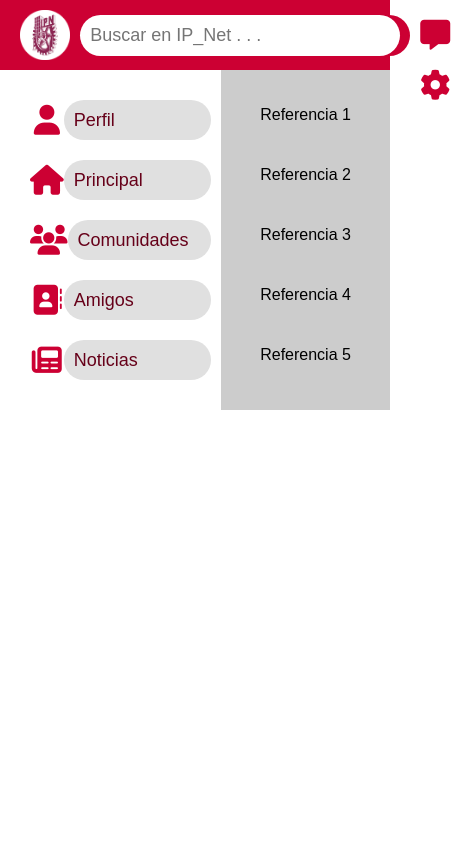
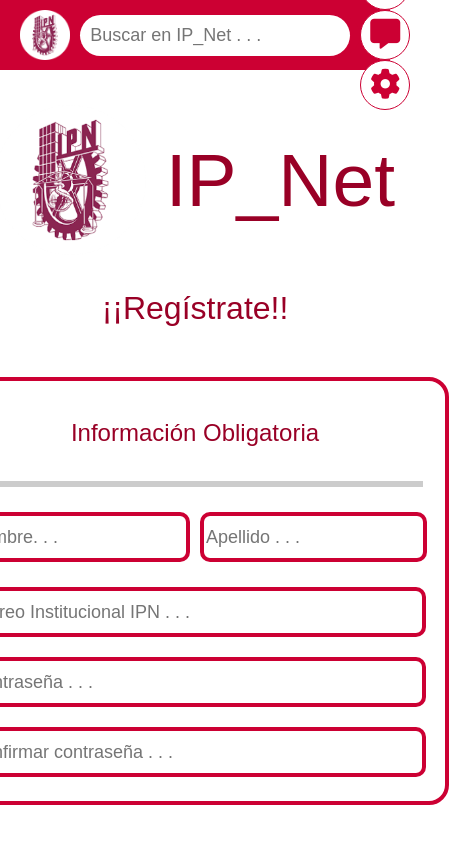
Before and after one commit to AcerejaAMS/ipnet, a React (Create React App) app: page /pprincipal in a window 390 px wide. Shown: the top 844 px of the page, 470 px wide, since content can reach past the window. Built offline with nearby package versions, Linux system fonts and the light colour scheme; a web font is replaced by a local one.

Commit message:
Barra de Herramientas

```diff
--- a/src/App.js
+++ b/src/App.js
@@ -2,7 +2,7 @@
 import { BrowserRouter as Router, Routes, Route } from 'react-router-dom';
 import Ingresar from './components/Ingresar';
 import Crear from './components/CrearCuenta';
-import PagPrincipal from './components/Principal';
+import Barra from './components/BarraHerramientas';
 
 const App = () => {
   return (
@@ -10,7 +10,7 @@
       <Routes>
         <Route path="/" element={<Ingresar />} />
         <Route path="/crear" element={<Crear/>} />
-        <Route path="/pprincipal" element={<PagPrincipal/>} />
+        <Route path="/pprincipal" element={[<Barra/>,<Crear/>]} />
       </Routes>
     </Router>
   );
--- /dev/null
+++ b/src/components/BarraHerramientas.js
@@ -0,0 +1,28 @@
+import React from 'react';
+import './aparienciaBarraHerramientas.css';
+
+const Barra = () => {
+    const basebarra = (
+        <header>
+            <div className="logo">
+                <img src="logoPW.png" alt='Logo'/>
+                <div className="busquedaContenedor">
+                    <input type="text" className="busquedaEntrada" placeholder="Buscar en IP_Net . . ."/>
+                </div>
+            </div>
+            <div>
+                <button className='botonesHerramientas'>
+                    <i className="fa-solid fa-bell"></i>
+                </button>
+                <button className='botonesHerramientas'>
+                    <i className="fa-solid fa-message"></i>
+                </button>
+                <button className='botonesHerramientas'>
+                    <i className="fa-solid fa-gear"></i>
+                </button>
+            </div>
+        </header>);
+    return(basebarra);
+};
+
+export default Barra;
--- a/src/components/Ingresar.js
+++ b/src/components/Ingresar.js
@@ -24,7 +24,7 @@
             <p className="tituloCuerpo">Iniciar sesión</p>
             <div className="cuerpo">
                 <div className="entradaInfo">
-                    <input type="text" className="input-style" placeholder="Correo electrónico . . ."/>
+                    <input type="text " className="input-style" placeholder="Correo electrónico . . ."/>
                     <input type="password" className="input-style" placeholder="Contraseña . . ."/>
                     <button className="button-styleIS">Ingresar</button>
                     <p className='contrasenaOlvidadada' onClick={CambioPagina_OlvidarContrasena}>¿Olvidaste la Contraseña?</p>
--- a/src/components/Principal.js
+++ b/src/components/Principal.js
@@ -2,6 +2,7 @@
 import './aparienciaPrincipal.css';
 
 const PagPrincipal = () => {
+    /*
     const base = (
         <body>
             <div className="contencionCuerpo">
@@ -57,6 +58,11 @@
                 </div>
             </div>
         </body>);
+        */
+
+    const base = (
+        <div></div>
+    );
     return(base);
 };
 
--- /dev/null
+++ b/src/components/aparienciaBarraHerramientas.css
@@ -0,0 +1,101 @@
+
+header {
+  display: flex;
+  height: 50px;
+  background-color: #cc0033;
+  border-color: #cc0033;
+  justify-content: space-between;
+  align-items: center;
+  padding: 10px;
+}
+
+.botonesHerramientas {
+  background-color:white;
+  height: 50px;
+  width: 50px;
+  border-radius: 100%;
+  border: 1px solid #cc0033;
+  font-size: 30px;
+  align-content: center;
+  text-align: center;
+  cursor: pointer;
+}
+
+.fa-message {
+  color: #cc0033; /* Color normal */
+  transition: color 0.1s ease; /* Transición suave */
+}
+
+.botonesHerramientas:hover{
+  color: #0084B4;
+  background-color: #C9F1FF;
+}
+
+.botonesHerramientas:hover .fa-message {
+  color: #0084B4;
+  background-color: #C9F1FF;
+}
+
+.fa-bell {
+  color: #cc0033; /* Color normal */
+  transition: color 0.1s ease; /* Transición suave */
+}
+
+.botonesHerramientas:hover .fa-bell {
+  color: #0084B4;
+  background-color: #C9F1FF;
+}
+
+.fa-gear {
+  color: #cc0033; /* Color normal */
+  transition: color 0.1s ease; /* Transición suave */
+}
+
+.botonesHerramientas:hover .fa-gear {
+  color: #0084B4;
+  background-color: #C9F1FF;
+}
+
+.logo {
+  display: flex;
+  align-items: center;
+}
+
+.logo img{
+  height: 50px;
+  padding: 10px;
+}
+
+.busquedaContenedor {
+  background-color: #cc0033; /* Color de fondo del contenedor */
+  border-radius: 50px;
+  display: flex;
+  align-items: center;
+  padding-right: 10px;
+}
+
+.busquedaEntrada {
+  border: none;
+  border-color: #cc0033;
+  border-radius: 50px;
+  padding: 10px;
+  font-size: 18px;
+  outline: none;
+  width: 300px;
+  color: #660019;
+  padding-right: 10px;
+}
+
+@media only screen and (max-width: 600px){
+  .busquedaEntrada {
+    border: none;
+    border-color: #cc0033;
+    border-radius: 50px;
+    padding: 10px;
+    font-size: 18px;
+    outline: none;
+    width: 250px;
+    color: #660019;
+    padding-right: 10px;
+  }
+}
--- a/src/components/aparienciaCrearCuenta.css
+++ b/src/components/aparienciaCrearCuenta.css
@@ -228,11 +228,23 @@
     color: #990026;
 }
 
-@media only screen and (max-width: 700px){
+@media only screen and (max-width: 600px){
     .estiloTitulo {
         font-size: 75px;
         color: #990026;
         margin: 10px;
         position: relative;
     }
+
+    .entradaInfo {
+        display: flex;
+        border-radius: 20px;
+        border: 4px solid #CC0033;
+        width: 500px;
+        height: 420px;
+        justify-content: center;
+        align-items: center;
+        margin: 50px;
+        flex-direction: column;
+    }
 }
--- a/src/components/aparienciaIngresar.css
+++ b/src/components/aparienciaIngresar.css
@@ -133,7 +133,6 @@
 
 .button-styleCC:hover{
     background-color: #0084B4;
-    border-color: #0084B4;
 }
 
 input[type="radio"] {
@@ -227,11 +226,23 @@
     cursor: pointer;
 }
 
-@media only screen and (max-width: 700px){
+@media only screen and (max-width: 600px){
     .estiloTitulo {
         font-size: 75px;
         color: #990026;
         margin: 10px;
         position: relative;
     }
+
+    .entradaInfo {
+        display: flex;
+        border-radius: 20px;
+        border: 4px solid #CC0033;
+        width: 500px;
+        height: 420px;
+        justify-content: center;
+        align-items: center;
+        margin: 50px;
+        flex-direction: column;
+    }
 }
```
